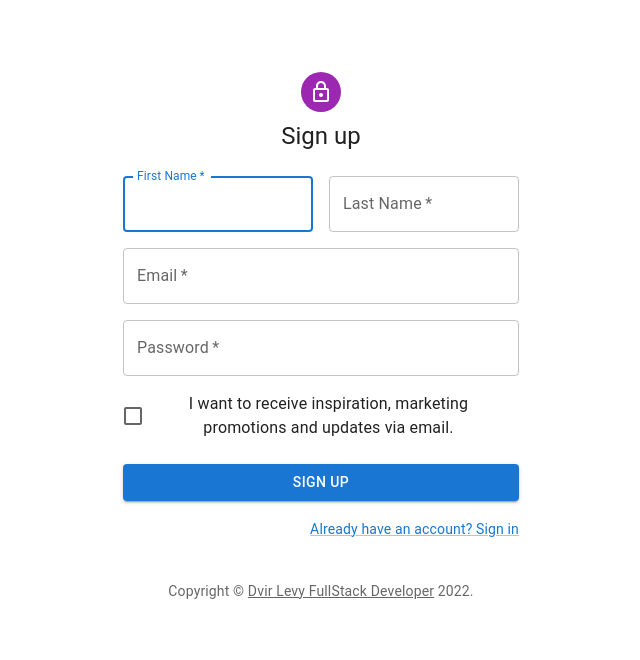
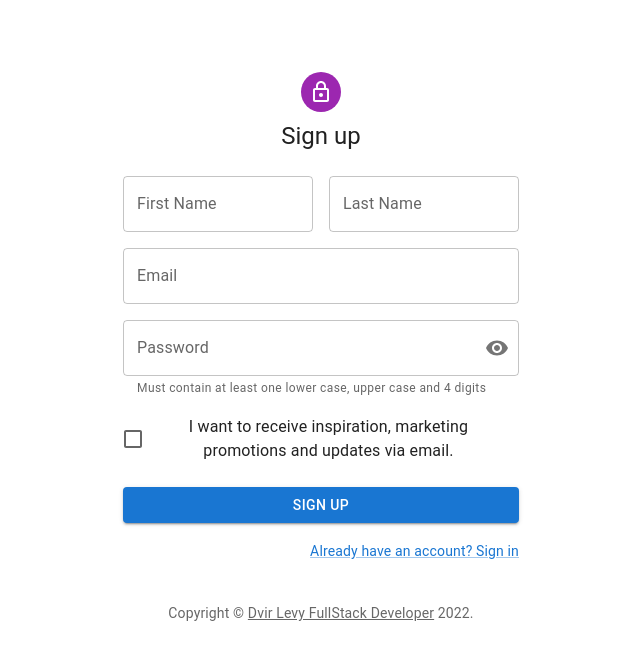
Before and after one commit to DvirLevy/SignInUp, a React (Create React App) app: page /SignUp in a window 1280 px wide. Shown: the top 660 px of the page, without its empty margins (319-959 px from the left). Built offline with nearby package versions, Linux system fonts and the light colour scheme.

Commit message:
add validations to Signin Signup, show/noShow to Pwd, fix bug on forgot pwd,cleaning some code

```diff
--- a/src/Components/SignIn.js
+++ b/src/Components/SignIn.js
@@ -15,6 +15,10 @@ import { createTheme, ThemeProvider } from '@mui/material/styles';
 import DAL from '../Utils/DAL'
 import { Alert } from '@mui/material';
 import authService from '../Utils/authService';
+import InputAdornment from '@mui/material/InputAdornment'
+import Visibility from '@mui/icons-material/Visibility';
+import VisibilityOff from '@mui/icons-material/VisibilityOff'
+import IconButton from '@mui/material/IconButton'
 function Copyright(props) {
   return (
     <Typography variant="body2" color="text.secondary" align="center" {...props}>
@@ -33,12 +37,15 @@ const theme = createTheme();
 export default function SignIn() {
 
 
-  const [password, setPassword] = useState()
+  const [password, setPassword] = useState('')
   const [userName, setUserName] = useState()
-  const [textError, setTextError] = useState(false)
-  const [passError, setPassError] = useState(false)
+
   const [alert, setAlert] = useState(false)
   const [alertText, setAlertText] = useState()
+  const [textErrorPwd , setTextErrorPwd] = useState()
+  const [textErrorEmail , setTextErrorEmail] = useState()
+  const [showPassword, setShowPassword] = useState(false)
+  const [textType , setTextType] = useState("password")
 
   const verifyUser = async (e) =>{
       const obj = {
@@ -58,17 +65,42 @@ export default function SignIn() {
       }
 
   }
-  const validEmail = ()=>{
+  const validEmail = (mail)=>{
     // eslint-disable-next-line no-useless-escape
-    let mailFormat =  /^\w+([\.-]?\w+)*@\w+([\.-]?\w+)*(\.\w{2,3})+$/
-    if(userName.match(mailFormat)) ///throws error if the mail is empty means the noting to match - input needs to be validating and not trying to check a empty input
-        setTextError(false)
+    const regex = new RegExp(/^\w+([\.-]?\w+)*@\w+([\.-]?\w+)*(\.\w{2,3})+$/)
+    if(regex.test(mail))
+        return false
     else
-        setTextError(true)
+        return true
   }
 
+  const validTextHandler = async (id) =>{
+    switch (id) {
+      case "email":
+        setTextErrorEmail(await validEmail(userName))
+        break;
+      case "password":
+        setTextErrorPwd(await validPass(password))
+        break;
+      default:
+        break;
+    }
+  }
   const validPass = ()=>{
-    password.length < 4 ? setPassError(true) : setPassError(false)
+    if(password.length > 3)
+      return false
+    else
+      return true
+  }
+  const showPwd = () =>{
+    if(showPassword){
+      setTextType("password")
+      setShowPassword(false)
+    }
+    else{
+      setTextType("text")
+      setShowPassword(true)
+    }
   }
 
   return (
@@ -92,26 +124,34 @@ export default function SignIn() {
           <Box component="form" noValidate sx={{ mt: 1 }}>
             <TextField
               margin="normal"
-              required
               fullWidth
               label = "email"
               id="email"
               autoComplete="email"
-
               onChange={e => setUserName(e.target.value)}
-              onBlur = {validEmail}
-              error = {textError}
+              onBlur = {e => validTextHandler(e.target.id)}
+              error = {textErrorEmail}
             />
             <TextField
+              type={textType}
               margin="normal"
-              required = {true}
               fullWidth
               label = "Password"
               id="password"
               autoComplete="current-password"
               onChange={e => setPassword(e.target.value)}
-              onBlur = {validPass}
-              error = {passError}
+              onBlur = {e => validTextHandler(e.target.id)}
+              error = {textErrorPwd}
+              InputProps ={{
+                endAdornment :
+                  <InputAdornment position='end'>
+                    <IconButton onClick={showPwd} edge="end">
+                      {
+                        showPassword ? <VisibilityOff /> : <Visibility />
+                      }
+                    </IconButton>
+                  </InputAdornment>
+              }}
             />
             <FormControlLabel
               control={<Checkbox value="remember" color="primary" />}
@@ -122,7 +162,7 @@ export default function SignIn() {
               fullWidth
               variant="contained"
               sx={{ mt: 3, mb: 2 }}
-              disabled = {textError || passError}
+              disabled = {textErrorEmail || textErrorPwd}
             >
               Sign In
             </Button>
--- a/src/Components/SignUp.js
+++ b/src/Components/SignUp.js
@@ -15,6 +15,11 @@ import { createTheme, ThemeProvider } from '@mui/material/styles';
 import DAL from '../Utils/DAL'
 import { Alert } from '@mui/material';
 import authService from '../Utils/authService';
+import InputAdornment from '@mui/material/InputAdornment'
+import Visibility from '@mui/icons-material/Visibility';
+import VisibilityOff from '@mui/icons-material/VisibilityOff'
+import IconButton from '@mui/material/IconButton'
+
 
 function Copyright(props) {
   return (
@@ -36,13 +41,19 @@ const theme = createTheme();
 
 export default function SignUp() {
 
-  const [email , setEmail] = useState()
-  const [firstName, setFirstName] = useState()
-  const [lastName, setLastName] = useState()
-  const [password, setPassword] = useState()
+  const [email , setEmail] = useState('')
+  const [firstName, setFirstName] = useState('')
+  const [lastName, setLastName] = useState('')
+  const [password, setPassword] = useState('')
   const [allowPromotions, setAlowPromotions] = useState(false)
   const [alert, setAlert] = useState(false)
   const [alertText, setAlertText] = useState()
+  const [textErrorFN , setTextErrorFN] = useState()
+  const [textErrorLN , setTextErrorLN] = useState()
+  const [textErrorEmail , setTextErrorEmail] = useState()
+  const [textErrorPwd , setTextErrorPwd] = useState()
+  const [showPassword, setShowPassword] = useState(false)
+  const [textType , setTextType] = useState("password")
 
   let promotionHandler = ()=>{
     allowPromotions ? setAlowPromotions(false) : setAlowPromotions(true)
@@ -71,6 +82,62 @@ export default function SignUp() {
     }
   }
 
+  const validEmail = (mail)=>{
+    // eslint-disable-next-line no-useless-escape
+    const regex = new RegExp(/^\w+([\.-]?\w+)*@\w+([\.-]?\w+)*(\.\w{2,3})+$/)
+    if(regex.test(mail))
+      return false
+    else
+      return true
+  }
+  const validTextHandler = async (id) =>{
+    // debugger
+    switch (id) {
+      case "firstName":
+        setTextErrorFN(await validText(firstName))
+        break;
+      case 'lastName':
+        setTextErrorLN(await validText(lastName))
+        break;
+
+      case "email":
+        setTextErrorEmail(await validEmail(email))
+        break;
+      case "password":
+          setTextErrorPwd(await validPwd(password))
+          break;
+
+      default:
+        break;
+    }
+  }
+
+  const validText = (text) =>{
+    if(text.length > 0)
+      return false
+    else
+      return true
+  }
+
+  const validPwd = (pwd) =>{
+    const regex = new RegExp(/[a-zA-Z0-9]{6,}/)
+    if(regex.test(pwd))
+      return false
+    else
+      return true
+  }
+  const showPwd = () =>{
+    if(showPassword){
+      setTextType("password")
+      setShowPassword(false)
+    }
+    else{
+      setTextType("text")
+      setShowPassword(true)
+    }
+  }
+
+
 
   return (
     <ThemeProvider theme={theme}>
@@ -95,42 +162,57 @@ export default function SignUp() {
               <Grid item xs={12} sm={6}>
                 <TextField
                   autoComplete="given-name"
-                  required
                   fullWidth
                   label = "First Name"
                   id="firstName"
-                  autoFocus
                   onChange = {e => setFirstName(e.target.value)}
+                  onBlur= {e => validTextHandler(e.target.id)}
+                  error = {textErrorFN}
                 />
               </Grid>
               <Grid item xs={12} sm={6}>
                 <TextField
-                  required
                   fullWidth
                   label = "Last Name"
                   id="lastName"
                   autoComplete="family-name"
                   onChange = {e => setLastName(e.target.value)}
+                  onBlur= {e => validTextHandler(e.target.id)}
+                  error = {textErrorLN}
                 />
               </Grid>
               <Grid item xs={12}>
                 <TextField
-                  required
                   fullWidth
                   label = "Email"
                   id="email"
                   autoComplete="email"
                   onChange={e => setEmail(e.target.value)}
+                  onBlur= {e => validTextHandler(e.target.id)}
+                  error = {textErrorEmail}
                 />
               </Grid>
               <Grid item xs={12}>
                 <TextField
-                  required
+                  type={textType}
                   fullWidth
                   label = "Password"
                   id="password"
                   autoComplete="new-password"
                   onChange = {e => setPassword(e.target.value)}
+                  onBlur= {e => validTextHandler(e.target.id)}
+                  error = {textErrorPwd}
+                  helperText={"Must contain at least one lower case, upper case and 4 digits"}
+                  InputProps ={{
+                    endAdornment :
+                      <InputAdornment position='end'>
+                        <IconButton onClick={showPwd} edge="end">
+                          {
+                            showPassword ? <VisibilityOff /> : <Visibility />
+                          }
+                        </IconButton>
+                      </InputAdornment>
+                  }}
                 />
               </Grid>
               <Grid item xs={12}>
@@ -146,6 +228,7 @@ export default function SignUp() {
               variant="contained"
               sx={{ mt: 3, mb: 2 }}
               onClick={createUser}
+              disabled = {textErrorFN || textErrorLN || textErrorEmail || textErrorPwd}
             >
               Sign Up
             </Button>
--- a/src/Utils/dal.js
+++ b/src/Utils/dal.js
@@ -6,7 +6,7 @@ axios.interceptors.request.use(req =>{
 
     const token = authService.getToken()
     if(token != null)
-        req.headers = {...req.headers , "x-access-token" : token}
+        req.headers = {...req.headers , "x-access-token" : token, "Content-type" : "application/json"}
 
     return req
 })
```
